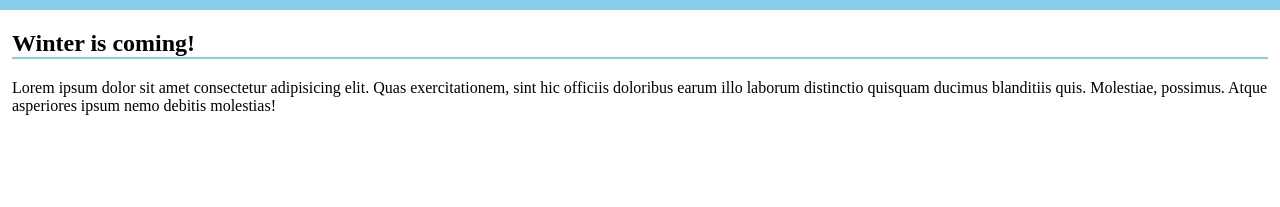
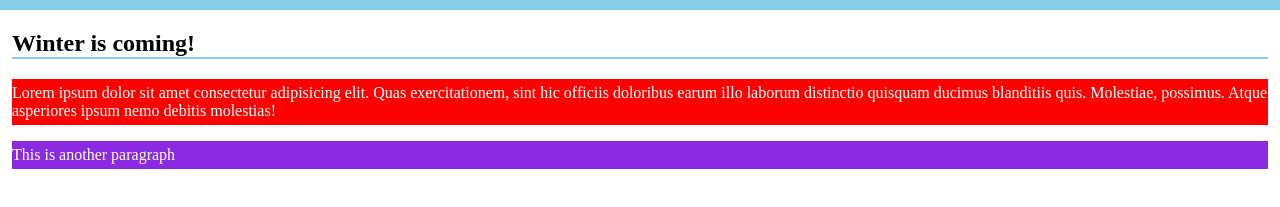
Before and after one commit to Lexicon-LTU-2025/lecture-css-position-display, a plain HTML site: page index.html in a window 1280 px wide. Shown: the part 69-276 px from the top of the page. Drawn offline with Linux system fonts and the light colour scheme.

Commit message:
added more styling to stylesheet

```diff
--- a/index.html
+++ b/index.html
@@ -18,6 +18,9 @@
       <p>
         Lorem ipsum dolor sit amet consectetur adipisicing elit. Quas exercitationem, sint hic officiis doloribus earum illo laborum distinctio quisquam ducimus blanditiis quis. Molestiae, possimus. Atque asperiores ipsum nemo debitis molestias!
       </p>
+      <p class="purple-background">
+        This is another paragraph
+      </p>
     </main>
   </body>
 </html>
--- a/styles.css
+++ b/styles.css
@@ -20,3 +20,19 @@ main {
 h2 {
   border-bottom: 2px solid skyblue;
 }
+
+/* Naming classes should always be with small letters and a dash between different words, this is a css naming convention. This is called kebab-case. Class styling ALWAYS have priority over element styling */
+.purple-background {
+  background-color: blueviolet;
+}
+
+p {
+  background-color: navy;
+  color: white;
+  padding-block: 5px;
+}
+
+/* This p tag is defined later then the one above, therefore this one will have priority than the other p styling. */
+p {
+  background-color: red;
+}
```
